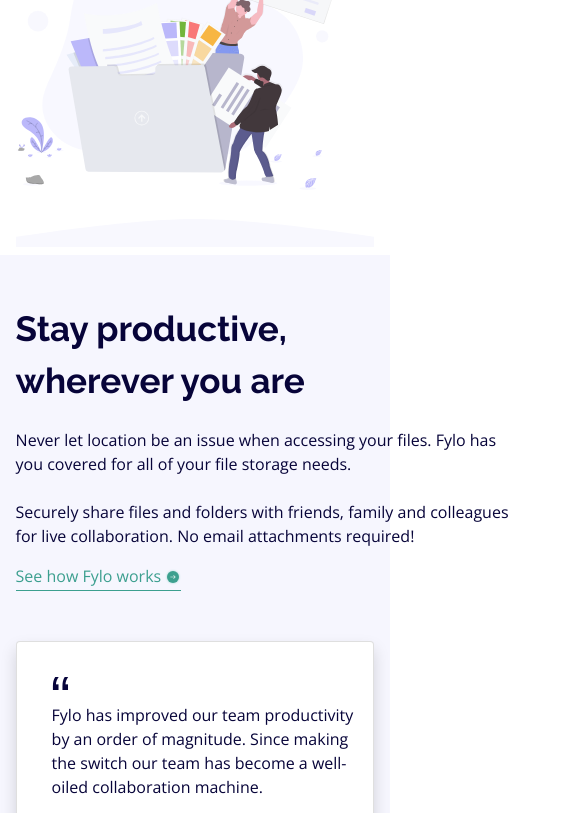
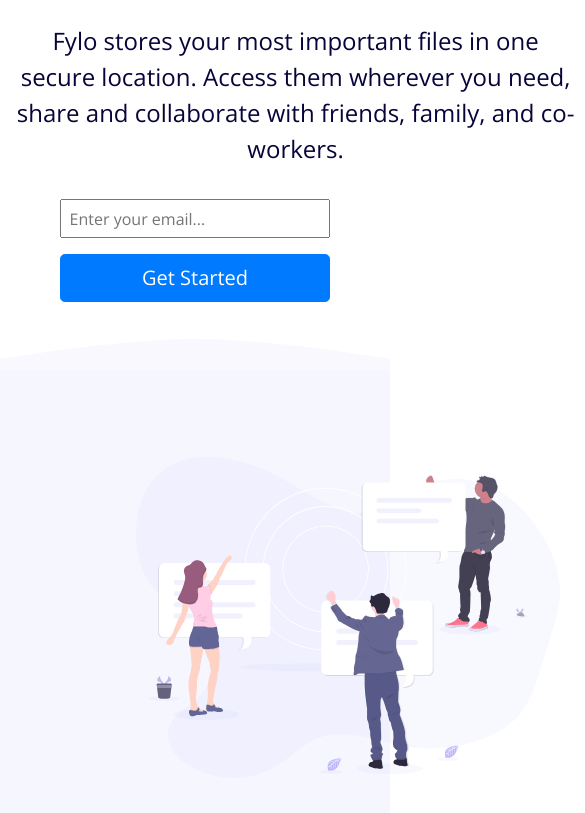
Before and after one commit to DariusMatthews/Flylo, a website: page index.html in a window 390 px wide. Shown: the part 685-1498 px from the top of the page, 585 px wide, since content can reach past the window. Drawn offline with nearby package versions, Linux system fonts and the light colour scheme.

Commit message:
added json package and started making website fully responsive.

```diff
--- a/index.html
+++ b/index.html
@@ -11,10 +11,6 @@
   <!-- CSS & BOOTSTRAP -->
   <link rel="stylesheet" href="https://stackpath.bootstrapcdn.com/bootstrap/4.3.1/css/bootstrap.min.css" integrity="sha384-ggOyR0iXCbMQv3Xipma34MD+dH/1fQ784/j6cY/iJTQUOhcWr7x9JvoRxT2MZw1T" crossorigin="anonymous">
   <link rel="stylesheet" href="css/styles.css">
-  <!-- bootstrap js scripts -->
-  <script src="https://code.jquery.com/jquery-3.3.1.slim.min.js" integrity="sha384-q8i/X+965DzO0rT7abK41JStQIAqVgRVzpbzo5smXKp4YfRvH+8abtTE1Pi6jizo" crossorigin="anonymous"></script>
-  <script src="https://cdnjs.cloudflare.com/ajax/libs/popper.js/1.14.7/umd/popper.min.js" integrity="sha384-UO2eT0CpHqdSJQ6hJty5KVphtPhzWj9WO1clHTMGa3JDZwrnQq4sF86dIHNDz0W1" crossorigin="anonymous"></script>
-  <script src="https://stackpath.bootstrapcdn.com/bootstrap/4.3.1/js/bootstrap.min.js" integrity="sha384-JjSmVgyd0p3pXB1rRibZUAYoIIy6OrQ6VrjIEaFf/nJGzIxFDsf4x0xIM+B07jRM" crossorigin="anonymous"></script>
   <!-- Font Awesome -->
   <link rel="stylesheet" href="https://use.fontawesome.com/releases/v5.8.2/css/all.css" integrity="sha384-oS3vJWv+0UjzBfQzYUhtDYW+Pj2yciDJxpsK1OYPAYjqT085Qq/1cq5FLXAZQ7Ay" crossorigin="anonymous">
   <!-- favicon -->
@@ -30,7 +26,7 @@
   <section id="title-page">
     <div class="container-fluid">
       <!-- navigation bar -->
-      <nav class="navbar navbar-expand-lg navbar-light">
+      <nav class="navbar navbar-expand-lg navbar-expand-md navbar-light">
         <a class="navbar-brand" href="index.html"><img src="images/logo.svg" alt="logo"></a>
         <button class="navbar-toggler" type="button" data-toggle="collapse" data-target="#navbarSupportedContent" aria-controls="navbarSupportedContent" aria-expanded="false" aria-label="Toggle navigation">
           <span class="navbar-toggler-icon"></span>
@@ -55,18 +51,14 @@
 
           <button class="btn btn-lg btn-primary big-btn" type="button" name="button">Get Started</button>
         </div>
-        <div class="col-lg-6 col-sm-12">
+        <div class="col-lg-6 col-sm-12 title-image">
             <img class="image" src="images/illustration-1.svg" alt="">
         </div>
       </div>
+    </div>
 
-      <!-- TODO:fix this bg curve -->
-      <div class="row bg-curve">
-        <img class="col-12" src="images/bg-curve-desktop.svg" alt="bg-curve">
-      </div>
-
-
-
+    <div class="row bg-curve">
+      <img class="col-12" src="images/bg-curve-desktop.svg" alt="bg-curve">
     </div>
 
   </section>
@@ -79,7 +71,7 @@
       <div class="row">
         <div class="col-lg-6 content-2">
           <h1>Stay productive, wherever you are</h1>
-          <p>
+          <p class="sub-text">
             Never let location be an issue when accessing your files. Fylo has you
             covered for all of your file storage needs. <br>
             <br>
@@ -164,7 +156,6 @@
         </div>
       </div>
       <div class="col-lg-4 col-sm-12 footer-social-media">
-        <!-- TODO: add social media font awesome icons -->
         <a href="#"><i class="fab fa-twitter-square fa-2x"></i></a>
         <a href="#"><i class="fab fa-facebook fa-2x"></i></a>
         <a href="#"><i class="fab fa-instagram fa-2x"></i></a>
@@ -172,7 +163,10 @@
     </div>
   </footer>
 
-
+  <!-- bootstrap js scripts -->
+  <script src="https://code.jquery.com/jquery-3.3.1.slim.min.js" integrity="sha384-q8i/X+965DzO0rT7abK41JStQIAqVgRVzpbzo5smXKp4YfRvH+8abtTE1Pi6jizo" crossorigin="anonymous"></script>
+  <script src="https://cdnjs.cloudflare.com/ajax/libs/popper.js/1.14.7/umd/popper.min.js" integrity="sha384-UO2eT0CpHqdSJQ6hJty5KVphtPhzWj9WO1clHTMGa3JDZwrnQq4sF86dIHNDz0W1" crossorigin="anonymous"></script>
+  <script src="https://stackpath.bootstrapcdn.com/bootstrap/4.3.1/js/bootstrap.min.js" integrity="sha384-JjSmVgyd0p3pXB1rRibZUAYoIIy6OrQ6VrjIEaFf/nJGzIxFDsf4x0xIM+B07jRM" crossorigin="anonymous"></script>
 </body>
 
 </html>
--- a/scss/styles.scss
+++ b/scss/styles.scss
@@ -234,3 +234,99 @@
     }
   }
 }
+
+
+// making website completely responsive
+@media only screen and (max-width: 991px) {
+
+  .title-content {
+    display: flex;
+    justify-content: center;
+    text-align: center;
+
+    .title-text {
+      order: 2;
+
+      p {
+        margin: 2rem auto;
+        font-size: 1.5rem;
+      }
+
+      input {
+        display: block;
+        margin: 0 auto 1rem;
+        width: 75%;
+      }
+
+      button {
+        width: 75%;
+
+      }
+    }
+
+    .title-image {
+      order: 1;
+      margin-bottom: 1.5rem;
+
+      .image {
+        width: 75%;
+      }
+    }
+  }
+
+  .content-container {
+    display: flex;
+
+    .content-2 {
+      order: 2;
+
+      h1 {
+        justify-content: center;
+        text-align: center;
+        margin: 0 auto;
+      }
+
+      .sub-text {
+        margin: 0 auto 1rem;
+      }
+
+      .flylo-works {
+        margin-left: 38%;
+        font-size: 1.2rem;
+      }
+    }
+
+    .image {
+      order: 1;
+      position: relative;
+      left: 7.5rem;
+      width: 70%;
+    }
+
+
+  }
+
+  #cta {
+    display: flex;
+    justify-content: center;
+    text-align: center;
+
+    .cta-content {
+      margin: 0 auto;
+    }
+
+    .cta-email {
+      margin-top: 1rem;
+
+      input, button {
+        width: 80%;
+      }
+    }
+
+    //TODO: fix card
+
+  }
+
+  //TODO: Make footer responsive
+
+}
```
Also changed, not shown: package.json (added, +19 -0 lines), css/styles.css, scss/styles.min.css.
